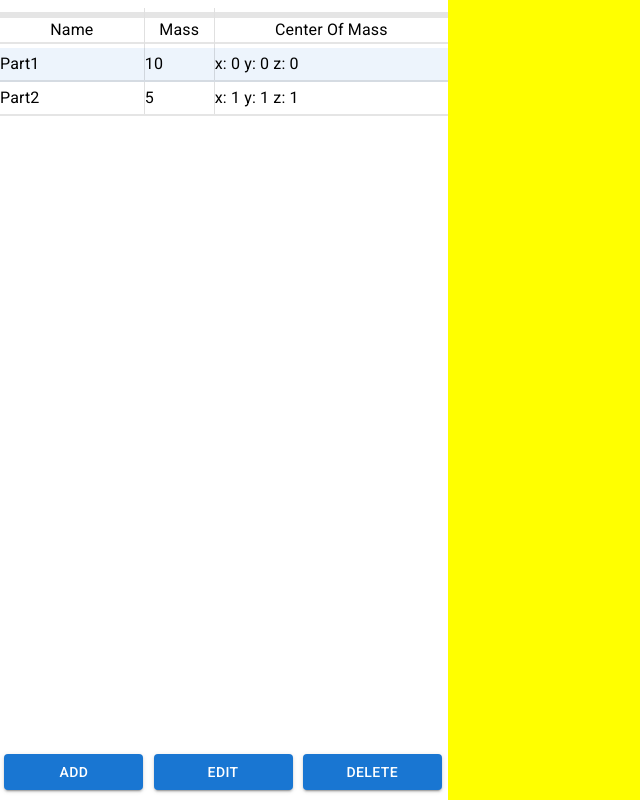
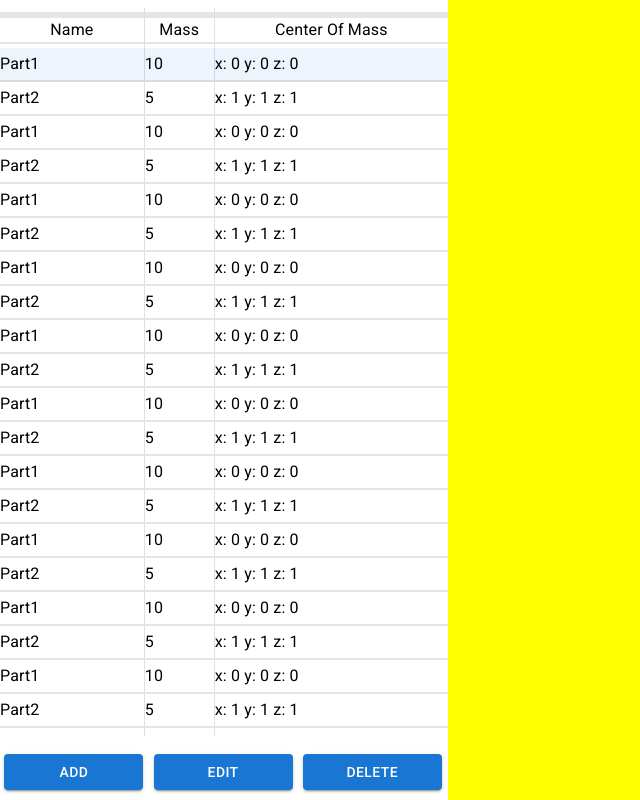
Before and after one commit to Rabadunk/BoatAssetManager, a React (Create React App) app: page / in a window 1280 px wide. Shown: the whole page, without its empty margins (0-640 px from the left). Built offline with nearby package versions, Linux system fonts and the light colour scheme.

Commit message:
can delete components

```diff
--- a/src/components/PartsList/PartsList.css
+++ b/src/components/PartsList/PartsList.css
@@ -13,7 +13,7 @@
 }
 
 .part-list {
-    height: 100vh;
+    height: 90%;
     overflow: scroll;
     padding: 0;
 }
@@ -82,6 +82,7 @@
 }
 
 .modal-button-row {
+    height: 10%;
     width: 100%;
 }
 
--- a/src/components/PartsList/PartsList.js
+++ b/src/components/PartsList/PartsList.js
@@ -17,6 +17,36 @@ import './PartsList.css';
 const initialParts = [
   { name: 'Part1', mass: 10, centerOfMass: { x: 0, y: 0, z: 0 } },
   { name: 'Part2', mass: 5, centerOfMass: { x: 1, y: 1, z: 1 } },
+  { name: 'Part1', mass: 10, centerOfMass: { x: 0, y: 0, z: 0 } },
+  { name: 'Part2', mass: 5, centerOfMass: { x: 1, y: 1, z: 1 } },
+  { name: 'Part1', mass: 10, centerOfMass: { x: 0, y: 0, z: 0 } },
+  { name: 'Part2', mass: 5, centerOfMass: { x: 1, y: 1, z: 1 } },
+  { name: 'Part1', mass: 10, centerOfMass: { x: 0, y: 0, z: 0 } },
+  { name: 'Part2', mass: 5, centerOfMass: { x: 1, y: 1, z: 1 } },
+  { name: 'Part1', mass: 10, centerOfMass: { x: 0, y: 0, z: 0 } },
+  { name: 'Part2', mass: 5, centerOfMass: { x: 1, y: 1, z: 1 } },
+  { name: 'Part1', mass: 10, centerOfMass: { x: 0, y: 0, z: 0 } },
+  { name: 'Part2', mass: 5, centerOfMass: { x: 1, y: 1, z: 1 } },
+  { name: 'Part1', mass: 10, centerOfMass: { x: 0, y: 0, z: 0 } },
+  { name: 'Part2', mass: 5, centerOfMass: { x: 1, y: 1, z: 1 } },
+  { name: 'Part1', mass: 10, centerOfMass: { x: 0, y: 0, z: 0 } },
+  { name: 'Part2', mass: 5, centerOfMass: { x: 1, y: 1, z: 1 } },
+  { name: 'Part1', mass: 10, centerOfMass: { x: 0, y: 0, z: 0 } },
+  { name: 'Part2', mass: 5, centerOfMass: { x: 1, y: 1, z: 1 } },
+  { name: 'Part1', mass: 10, centerOfMass: { x: 0, y: 0, z: 0 } },
+  { name: 'Part2', mass: 5, centerOfMass: { x: 1, y: 1, z: 1 } },
+  { name: 'Part1', mass: 10, centerOfMass: { x: 0, y: 0, z: 0 } },
+  { name: 'Part2', mass: 5, centerOfMass: { x: 1, y: 1, z: 1 } },
+  { name: 'Part1', mass: 10, centerOfMass: { x: 0, y: 0, z: 0 } },
+  { name: 'Part2', mass: 5, centerOfMass: { x: 1, y: 1, z: 1 } },
+  { name: 'Part1', mass: 10, centerOfMass: { x: 0, y: 0, z: 0 } },
+  { name: 'Part2', mass: 5, centerOfMass: { x: 1, y: 1, z: 1 } },
+  { name: 'Part1', mass: 10, centerOfMass: { x: 0, y: 0, z: 0 } },
+  { name: 'Part2', mass: 5, centerOfMass: { x: 1, y: 1, z: 1 } },
+  { name: 'Part1', mass: 10, centerOfMass: { x: 0, y: 0, z: 0 } },
+  { name: 'Part2', mass: 5, centerOfMass: { x: 1, y: 1, z: 1 } },
+  { name: 'Part1', mass: 10, centerOfMass: { x: 0, y: 0, z: 0 } },
+  { name: 'Part2', mass: 5, centerOfMass: { x: 1, y: 1, z: 1 } },
 ];
 
 const PartsList = () => {
@@ -31,10 +61,17 @@ const PartsList = () => {
 
   const [openEdit, setOpenEdit] = useState(false);
   const handleOpenEdit = () => {
-    setNewPartName(parts[selectedIndex].name);
-    setNewPartMass(parts[selectedIndex].mass);
-    setNewPartCOM(parts[selectedIndex].centerOfMass);
-    setOpenEdit(true)
+
+    if(parts.length > 0) {
+        setNewPartName(parts[selectedIndex].name);
+        setNewPartMass(parts[selectedIndex].mass);
+        setNewPartCOM(parts[selectedIndex].centerOfMass);
+        setOpenEdit(true)
+
+    } else {
+
+        alert("There are no components to edit, try add some.")
+    }
 };
   const handleCloseEdit = () => setOpenEdit(false);
 
@@ -57,6 +94,20 @@ const PartsList = () => {
     setParts(updatedParts);
   };
 
+// Function to delete a part
+const deletePart = () => {
+    if(parts.length > 1) {
+        const updatedParts = [...parts];
+        updatedParts.splice(selectedIndex, 1);
+        setSelectedIndex(0);
+        setParts(updatedParts);
+    } else {
+
+        alert("You need to have atleast one component, try add some and then delete this one.")
+    }
+
+};
+
   return (
     <Box className="parts-list-container">
       <List className = "part-list">
@@ -78,7 +129,7 @@ const PartsList = () => {
       <Box className="button-row">
         <Button className="open-add-part-button button" variant="contained" onClick={() => handleOpenAdd()}>Add</Button>
         <Button className="open-edit-part-button button" variant="contained" onClick={() => handleOpenEdit()}>Edit</Button>
-        <Button className="open-delete-part-button button" variant="contained" onClick={() => handleOpenAdd()}>Delete</Button>
+        <Button className="open-delete-part-button button" variant="contained" onClick={() => deletePart()}>Delete</Button>
       </Box>
 
 
```
Also changed, not shown: 1 other file (tests, documents, lock files or other folders).
